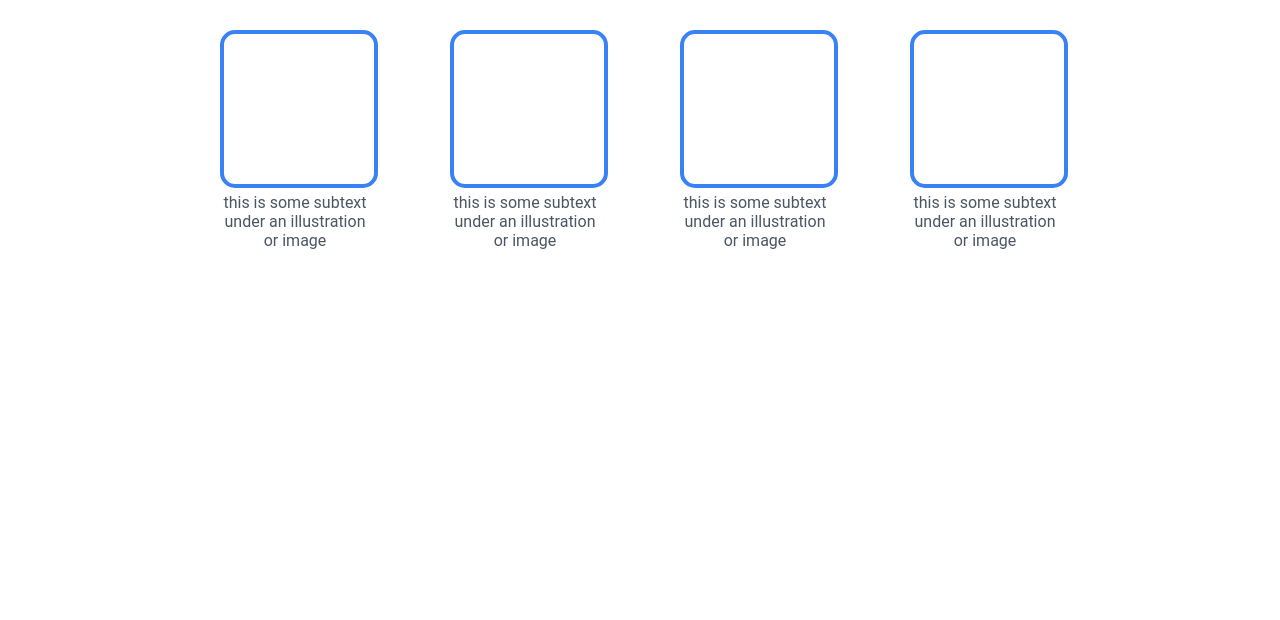
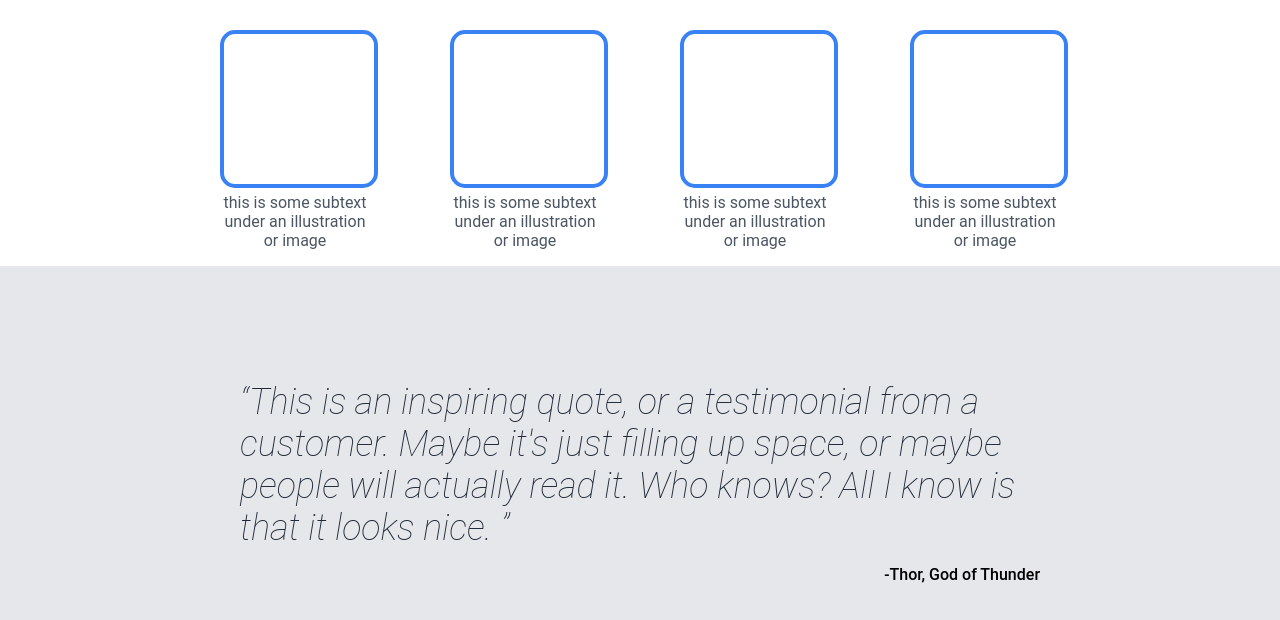
Before and after one commit to qvang/odin-landing-page, a plain HTML site: page index.html in a window 1280 px wide. Shown: the part 691-1311 px from the top of the page. Before the commit the page ends 957 px from the top, so only its background shows below. Drawn offline with Linux system fonts and the light colour scheme.

Commit message:
Quote section added.

```diff
--- a/index.html
+++ b/index.html
@@ -48,6 +48,15 @@
         </figure>
     </div>
 
+    <div class="quote-container">
+        <div class="quote">
+            <q>This is an inspiring quote, or a testimonial from a customer. Maybe it's just filling up space,
+                or maybe people will actually read it. Who knows? All I know is that it looks nice.
+            </q>
+            <p class="author">-Thor, God of Thunder</p>
+        </div>
+    </div>
+
 
 </body>
 </html>
--- a/styles.css
+++ b/styles.css
@@ -111,3 +111,28 @@ figure {
     display: flex;
     justify-content: center;
 }
+
+q {
+    font-size: 36px;
+    color: #1F2937;
+    font-style: italic;
+    font-weight: 100;
+}
+
+.quote-container {
+    background-color: #E5E7EB;
+    height: 450px;
+    display: flex;
+    justify-content: center;
+    align-items: center;
+    flex-direction: column;
+}
+
+.author {
+    font-weight: 500;
+    text-align: right;
+}
+
+.quote {
+    width: 800px;
+}
```
